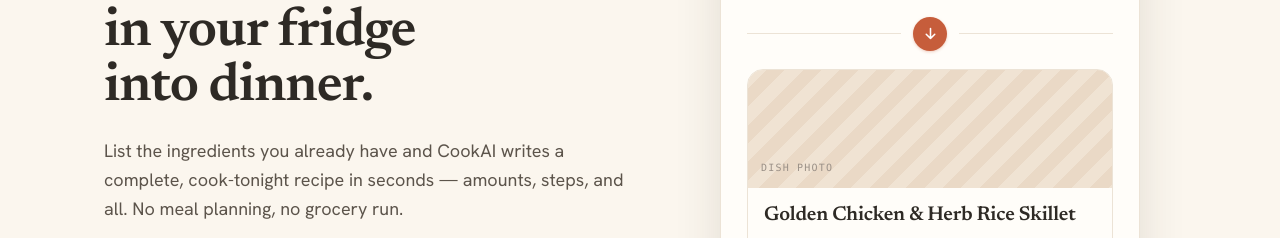
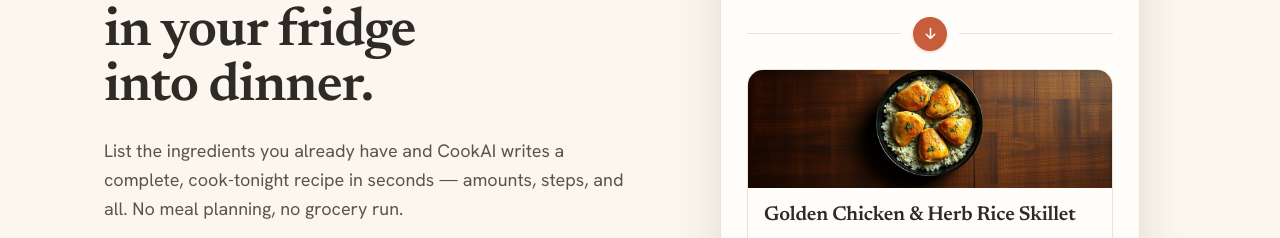
Before and after one commit to giorgikilosanidze/CookAI, a Next.js app: page / in a window 1280 px wide. Shown: the part 245-483 px from the top of the page. Built offline with nearby package versions, Linux system fonts and the light colour scheme; no server answers.

Commit message:
feat: add image in ladning page card and removed dummy/static data

```diff
--- a/src/components/ComingSoon.tsx
+++ /dev/null
@@ -1,28 +0,0 @@
-import Link from "next/link";
-import ArrowRight from "@/components/icons/ArrowRight";
-
-type Props = {
-  eyebrow: string;
-  title: string;
-  description: string;
-};
-
-// Temporary placeholder for routes not yet built. Replaced page-by-page later.
-export default function ComingSoon({ eyebrow, title, description }: Props) {
-  return (
-    <section className="mx-auto flex w-full max-w-[1120px] flex-col items-center gap-5 px-6 py-24 text-center">
-      <span className="text-eyebrow uppercase text-terracotta">{eyebrow}</span>
-      <h1 className="max-w-[18ch] font-serif text-display font-semibold leading-[1.05] tracking-[-0.015em]">
-        {title}
-      </h1>
-      <p className="max-w-[52ch] text-lead text-subtle">{description}</p>
-      <Link
-        href="/"
-        className="mt-2 inline-flex items-center gap-2 rounded-[13px] border-[1.5px] border-line px-6 py-[13px] text-base font-semibold text-subtle no-underline transition-colors hover:border-terracotta hover:text-terracotta"
-      >
-        Back home
-        <ArrowRight size={17} />
-      </Link>
-    </section>
-  );
-}
--- a/src/components/generate/GeneratorClient.tsx
+++ b/src/components/generate/GeneratorClient.tsx
@@ -18,12 +18,7 @@
 };
 
 export default function GeneratorClient({ signedIn }: Props) {
-	const [ingredients, setIngredients] = useState<string[]>([
-		'chicken',
-		'rice',
-		'onion',
-		'garlic',
-	]);
+	const [ingredients, setIngredients] = useState<string[]>([]);
 	const [cuisine, setCuisine] = useState('Any');
 	const [diet, setDiet] = useState('None');
 	const [cookTime, setCookTime] = useState('Any');
--- a/src/components/home/KitchenCard.tsx
+++ b/src/components/home/KitchenCard.tsx
@@ -1,7 +1,9 @@
+import Image from "next/image";
 import ArrowDown from "@/components/icons/ArrowDown";
 import Bowl from "@/components/icons/Bowl";
 import Clock from "@/components/icons/Clock";
 import { INGREDIENTS } from "@/components/home/constants";
+import heroDish from "../../../public/hero-dish.jpg";
 
 export default function KitchenCard() {
   return (
@@ -33,10 +35,15 @@
       </div>
 
       <div className="overflow-hidden rounded-xl border border-line">
-        <div className="relative h-[118px] bg-[repeating-linear-gradient(135deg,#F0E3D3,#F0E3D3_13px,#EAD9C6_13px,#EAD9C6_26px)]">
-          <span className="absolute bottom-[11px] left-[13px] font-mono text-[10px] uppercase tracking-[0.12em] text-faint">
-            dish photo
-          </span>
+        <div className="relative h-[118px]">
+          <Image
+            src={heroDish}
+            alt="Golden Chicken & Herb Rice Skillet"
+            fill
+            sizes="420px"
+            placeholder="blur"
+            className="object-cover"
+          />
         </div>
         <div className="px-4 pb-[17px] pt-[15px]">
           <h3 className="font-serif text-xl font-semibold leading-tight text-ink">
--- a/src/components/saved/SavedRecipeCard.tsx
+++ b/src/components/saved/SavedRecipeCard.tsx
@@ -1,8 +1,8 @@
-import type { KeyboardEvent } from "react";
-import type { SavedRecipe } from "@/lib/savedRecipes";
-import { thumbGradient } from "@/lib/savedRecipes";
-import Trash from "@/components/icons/Trash";
-import RecipeMeta from "@/components/RecipeMeta";
+import type { KeyboardEvent } from 'react';
+import type { SavedRecipe } from '@/lib/savedRecipes';
+import { thumbGradient } from '@/lib/savedRecipes';
+import Trash from '@/components/icons/Trash';
+import RecipeMeta from '@/components/RecipeMeta';
 
 type Props = {
 	recipe: SavedRecipe;
@@ -11,14 +11,9 @@
 	onDelete: (id: string) => void;
 };
 
-export default function SavedRecipeCard({
-  recipe,
-  index,
-  onOpen,
-  onDelete,
-}: Props) {
+export default function SavedRecipeCard({ recipe, index, onOpen, onDelete }: Props) {
 	const onKeyDown = (e: KeyboardEvent<HTMLDivElement>) => {
-    if (e.key === "Enter" || e.key === " ") {
+		if (e.key === 'Enter' || e.key === ' ') {
 			e.preventDefault();
 			onOpen(recipe.id);
 		}
@@ -57,7 +52,7 @@
 						e.stopPropagation();
 						onDelete(recipe.id);
 					}}
-          className="absolute right-[11px] top-[11px] flex h-[34px] w-[34px] items-center justify-center rounded-full bg-surface/90 text-muted shadow-[0_2px_8px_rgba(46,42,37,0.14)] transition-colors hover:bg-terracotta hover:text-white"
+					className="cursor-pointer absolute right-[11px] top-[11px] flex h-[34px] w-[34px] items-center justify-center rounded-full bg-surface/90 text-muted shadow-[0_2px_8px_rgba(46,42,37,0.14)] transition-colors hover:bg-terracotta hover:text-white"
 				>
 					<Trash size={16} />
 				</button>
```
Also changed, not shown: public/hero-dish.jpg (added). Lines whose indentation alone changed are shown as unchanged.
